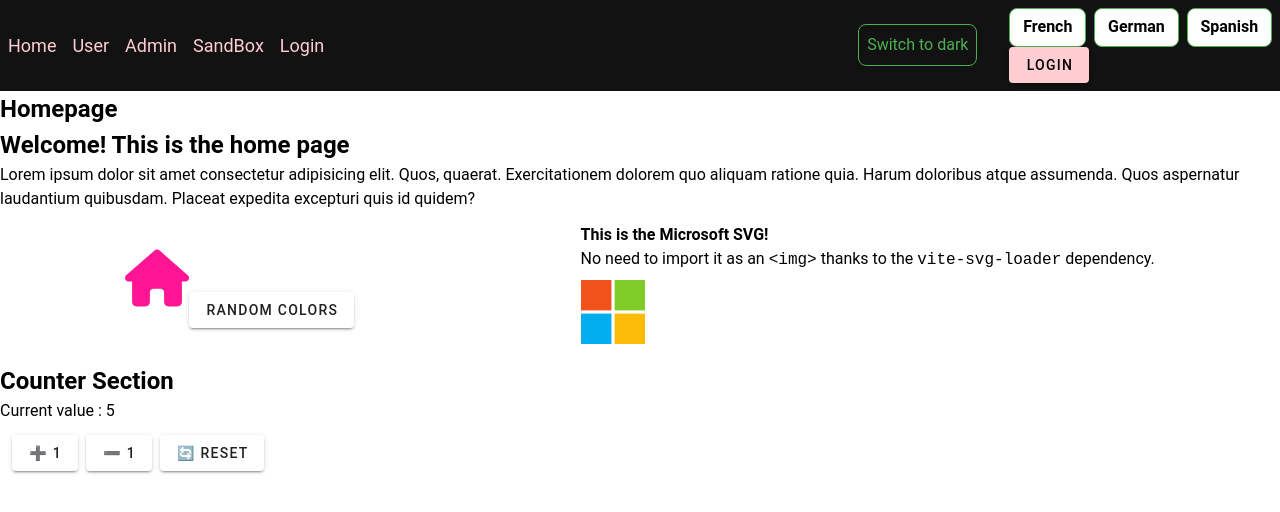
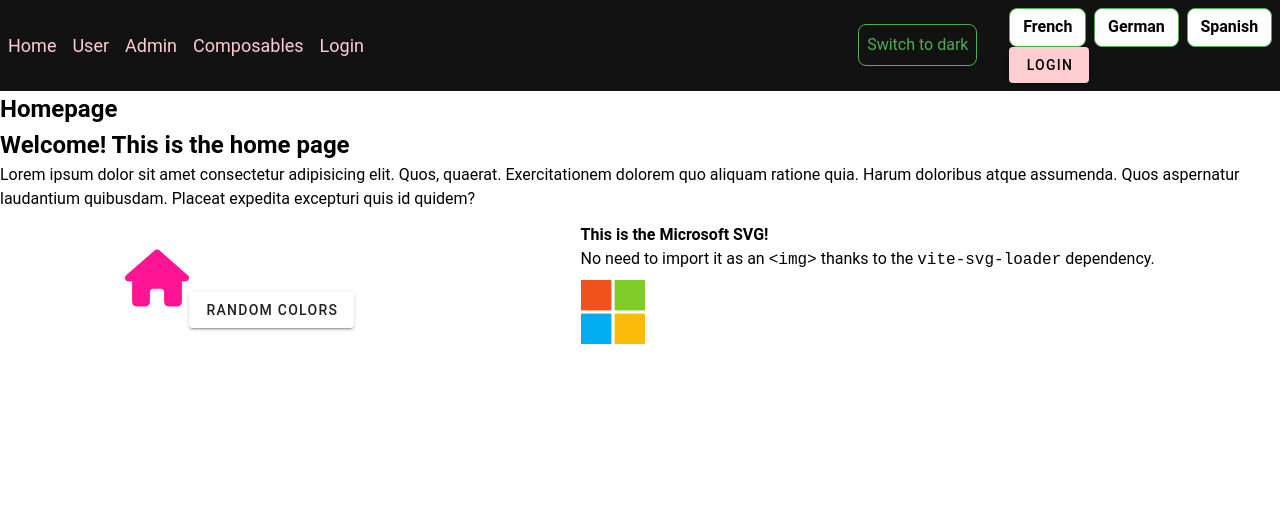
Before and after one commit to Louis-Gonzalez/starterPack, a Nuxt app: page / in a window 1280 px wide. Shown: the top 512 px of the page. Built offline with nearby package versions, Linux system fonts and the light colour scheme.

Commit message:
ADD page composable

```diff
--- a/components/common/Navbar.vue
+++ b/components/common/Navbar.vue
@@ -16,8 +16,8 @@ const routeList = [
     path: '/admin/admin',
   },
   {
-    name: 'SandBox',
-    path: '/sandbox',
+    name: 'Composables',
+    path: '/composables',
   },
   {
     name: 'Login',
--- /dev/null
+++ b/pages/composables.vue
@@ -0,0 +1,23 @@
+<script setup lang="ts">
+/// counter composable
+const { count, increment, decrement, reset } = useCounter(5)
+</script>
+
+<template>
+  <section id="counter-composable">
+    <div class="p-4">
+      <h1>Counter Section</h1>
+      <p>Current value : {{ count }}</p>
+
+      <div class="d-flex align-center ma-1 pa-2 ga-2">
+        <v-btn @click="increment">➕ 1</v-btn>
+        <v-btn @click="decrement">➖ 1</v-btn>
+        <v-btn @click="reset">🔄 Reset</v-btn>
+      </div>
+    </div>
+  </section>
+</template>
+
+<style scoped>
+
+</style>
--- a/pages/index.vue
+++ b/pages/index.vue
@@ -27,8 +27,7 @@ const changeColor = () => {
   currentColor.value = colorSvg[randomIndex];
 };
 
-/// counter composable
-const { count, increment, decrement, reset } = useCounter(5)
+
 </script>
 
 <template>
@@ -60,21 +59,9 @@ const { count, increment, decrement, reset } = useCounter(5)
       </div>
     </div>
   </section>
-  <div class="p-4">
-    <h2>Counter Section</h2>
-    <p>Current value : {{ count }}</p>
 
-    <div class="d-flex align-center ma-1 pa-2 ga-2">
-      <v-btn @click="increment">➕ 1</v-btn>
-      <v-btn @click="decrement">➖ 1</v-btn>
-      <v-btn @click="reset">🔄 Reset</v-btn>
-    </div>
-  </div>
-  <section id="counter-composable">
 
-  </section>
 </template>
-
 <style scoped>
 .home-svg {
   transition: fill 0.3s ease;
```
